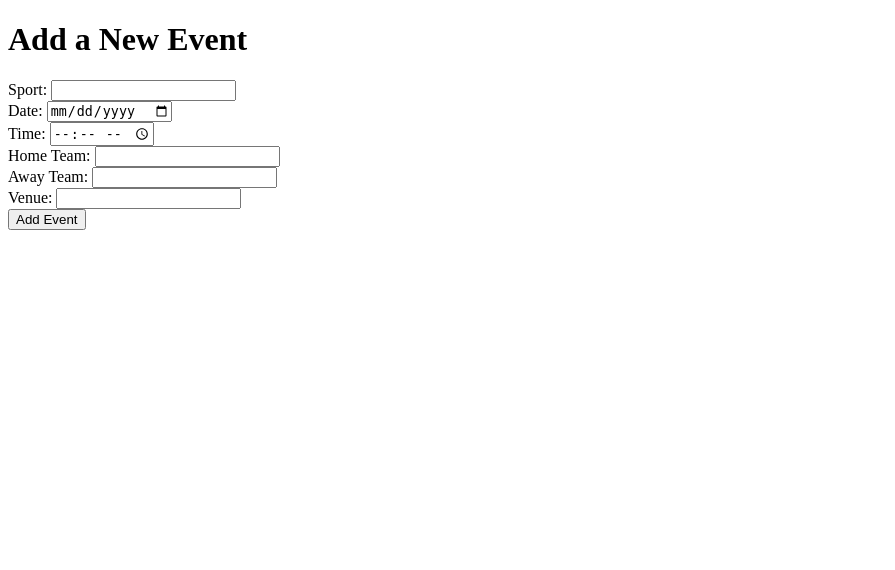
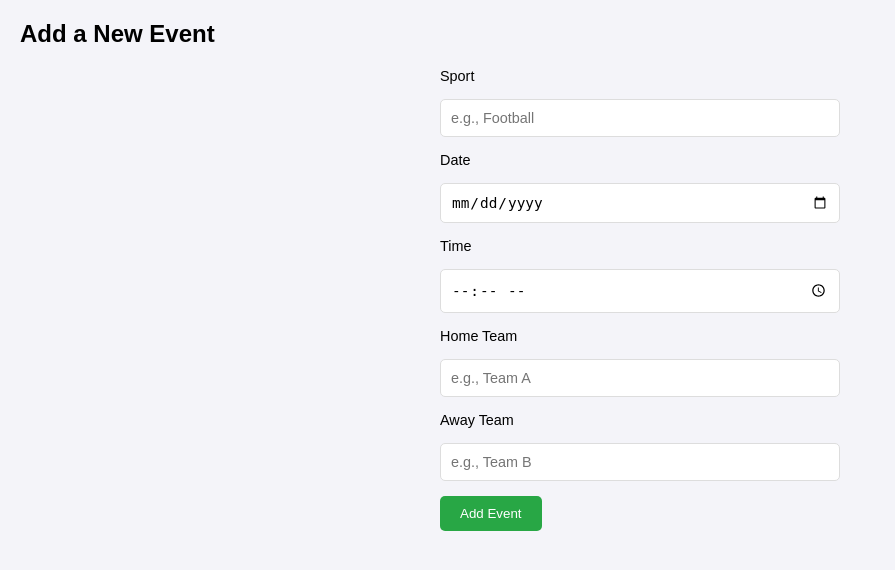
Before and after one commit to hu8813/coding_exercise_BE, a FastAPI app: template templates/add_event.html in a window 1280 px wide. Shown: the top 570 px of the page, without its empty margins (0-895 px from the left). Run offline with FastAPI, Linux system fonts and the light colour scheme; the template is opened without the code that fills it, so the values that code supplies are empty.

Commit message:
added: add_event

```diff
--- a/main.py
+++ b/main.py
@@ -1,16 +1,21 @@
-from fastapi import FastAPI, HTTPException, Request, Form
+from fastapi import FastAPI, HTTPException, Request, Form, status
+from fastapi.responses import HTMLResponse, RedirectResponse
 from fastapi.templating import Jinja2Templates
-from pydantic import BaseModel
-from typing import Optional, List
+from fastapi.staticfiles import StaticFiles  # Import StaticFiles
+import sqlite3
 from datetime import datetime
-import sqlite3
+from contextlib import asynccontextmanager
+from typing import Optional
 
 app = FastAPI()
 templates = Jinja2Templates(directory="templates")
 
-# Database setup
+# Serve static files from the "static" directory
+app.mount("/static", StaticFiles(directory="static"), name="static")
+
 DATABASE = "events.db"
 
+# Initialize the database connection
 def init_db():
     with sqlite3.connect(DATABASE) as conn:
         cursor = conn.cursor()
@@ -22,47 +27,66 @@ def init_db():
                 time TEXT NOT NULL,
                 home_team TEXT NOT NULL,
                 away_team TEXT NOT NULL,
-                venue TEXT NOT NULL
+                venue TEXT
             )
         ''')
         conn.commit()
 
-@app.on_event("startup")
-def startup_event():
+@asynccontextmanager
+async def lifespan(app: FastAPI):
     init_db()
+    yield
 
-# Pydantic model for the event data
-class Event(BaseModel):
-    sport: str
-    date: str
-    time: str
-    home_team: str
-    away_team: str
-    venue: str
+app = FastAPI(lifespan=lifespan)
 
-# Route to add a new event
+# Display form for adding a new event
+@app.get("/add-event", response_class=HTMLResponse)
+async def add_event_form(request: Request):
+    return templates.TemplateResponse("add_event.html", {"request": request})
+
+# Add error-handling and data validation to the event creation route
 @app.post("/event/")
-async def add_event(
+async def create_event(
     sport: str = Form(...),
     date: str = Form(...),
     time: str = Form(...),
     home_team: str = Form(...),
     away_team: str = Form(...),
-    venue: str = Form(...)
+    venue: str = Form(None)
 ):
     try:
+        # Validate date format (YYYY-MM-DD)
+        datetime.strptime(date, "%Y-%m-%d")
+        # Validate time format (HH:MM)
+        datetime.strptime(time, "%H:%M")
+
         with sqlite3.connect(DATABASE) as conn:
             cursor = conn.cursor()
-            cursor.execute('''
+            cursor.execute("""
                 INSERT INTO events (sport, date, time, home_team, away_team, venue)
                 VALUES (?, ?, ?, ?, ?, ?)
-            ''', (sport, date, time, home_team, away_team, venue))
+            """, (sport, date, time, home_team, away_team, venue))
             conn.commit()
-        return {"message": "Event added successfully"}
+
+        return RedirectResponse(url="/", status_code=status.HTTP_303_SEE_OTHER)
+
+    except sqlite3.Error as e:
+        print(f"Database error: {e}")
+        raise HTTPException(status_code=status.HTTP_500_INTERNAL_SERVER_ERROR, detail="Failed to add event to the database.")
     except Exception as e:
-        raise HTTPException(status_code=500, detail=str(e))
+        print(f"Unexpected error: {e}")
+        raise HTTPException(status_code=status.HTTP_500_INTERNAL_SERVER_ERROR, detail="An unexpected error occurred.")
 
-# Route to get all events with optional filters
+# Display all events
+@app.get("/", response_class=HTMLResponse)
+async def read_events(request: Request):
+    with sqlite3.connect(DATABASE) as conn:
+        cursor = conn.cursor()
+        cursor.execute("SELECT * FROM events ORDER BY date ASC, time ASC")
+        rows = cursor.fetchall()
+        events = [{"id": row[0], "sport": row[1], "date": row[2], "time": row[3], "home_team": row[4], "away_team": row[5], "venue": row[6]} for row in rows]
+    return templates.TemplateResponse("index.html", {"request": request, "events": events})
+
 @app.get("/events/")
 async def get_events(request: Request, sport: Optional[str] = None, date: Optional[str] = None):
     query = "SELECT * FROM events"
--- /dev/null
+++ b/static/styles.css
@@ -0,0 +1,90 @@
+/* General Reset */
+* {
+    margin: 0;
+    padding: 0;
+    box-sizing: border-box;
+}
+
+body {
+    font-family: Arial, sans-serif;
+    padding: 20px;
+    background-color: #f4f4f9;
+}
+
+header {
+    display: flex;
+    justify-content: space-between;
+    align-items: center;
+    margin-bottom: 20px;
+}
+
+header h1 {
+    font-size: 1.5rem;
+}
+
+button {
+    background-color: #007BFF;
+    color: white;
+    border: none;
+    padding: 10px 20px;
+    border-radius: 5px;
+    cursor: pointer;
+}
+
+button:hover {
+    background-color: #0056b3;
+}
+
+/* Calendar Style */
+.calendar {
+    display: grid;
+    grid-template-columns: repeat(auto-fill, minmax(200px, 1fr));
+    gap: 20px;
+}
+
+.event-card {
+    background-color: white;
+    border: 1px solid #ddd;
+    border-radius: 5px;
+    padding: 15px;
+    box-shadow: 0 4px 6px rgba(0, 0, 0, 0.1);
+}
+
+.event-card h2 {
+    font-size: 1.2rem;
+    margin-bottom: 10px;
+}
+
+.event-card p {
+    font-size: 0.9rem;
+    margin-bottom: 5px;
+}
+
+/* Form Style */
+.event-form {
+    display: flex;
+    flex-direction: column;
+    gap: 15px;
+    max-width: 400px;
+    margin: auto;
+}
+
+.event-form label {
+    font-size: 0.9rem;
+}
+
+.event-form input {
+    padding: 10px;
+    font-size: 0.9rem;
+    border: 1px solid #ddd;
+    border-radius: 5px;
+}
+
+.event-form button {
+    align-self: flex-start;
+    background-color: #28a745;
+}
+
+.event-form button:hover {
+    background-color: #218838;
+}
--- a/templates/add_event.html
+++ b/templates/add_event.html
@@ -2,17 +2,31 @@
 <html lang="en">
 <head>
     <meta charset="UTF-8">
+    <meta name="viewport" content="width=device-width, initial-scale=1.0">
     <title>Add New Event</title>
+    <link rel="stylesheet" href="/static/styles.css">
 </head>
 <body>
-    <h1>Add a New Event</h1>
-    <form action="/event/" method="post">
-        <label>Sport: <input type="text" name="sport" required></label><br>
-        <label>Date: <input type="date" name="date" required></label><br>
-        <label>Time: <input type="time" name="time" required></label><br>
-        <label>Home Team: <input type="text" name="home_team" required></label><br>
-        <label>Away Team: <input type="text" name="away_team" required></label><br>
-        <label>Venue: <input type="text" name="venue" required></label><br>
+    <header>
+        <h1>Add a New Event</h1>
+    </header>
+
+    <form action="/event/" method="post" class="event-form">
+        <label for="sport">Sport</label>
+        <input type="text" id="sport" name="sport" placeholder="e.g., Football" required>
+
+        <label for="date">Date</label>
+        <input type="date" id="date" name="date" required>
+
+        <label for="time">Time</label>
+        <input type="time" id="time" name="time" required>
+
+        <label for="home_team">Home Team</label>
+        <input type="text" id="home_team" name="home_team" placeholder="e.g., Team A" required>
+
+        <label for="away_team">Away Team</label>
+        <input type="text" id="away_team" name="away_team" placeholder="e.g., Team B" required>
+
         <button type="submit">Add Event</button>
     </form>
 </body>
```
Also changed, not shown: templates/index.html (+15 -19 lines), events.db (added).
